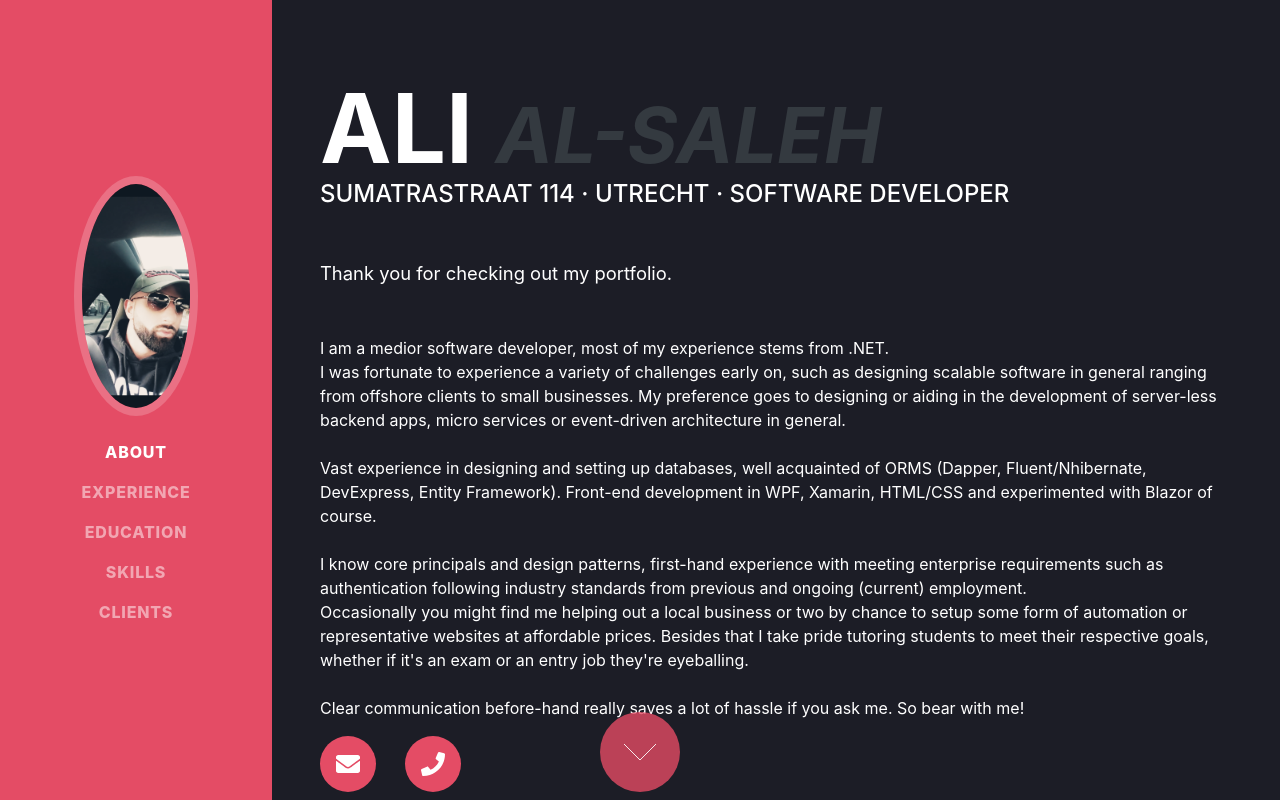
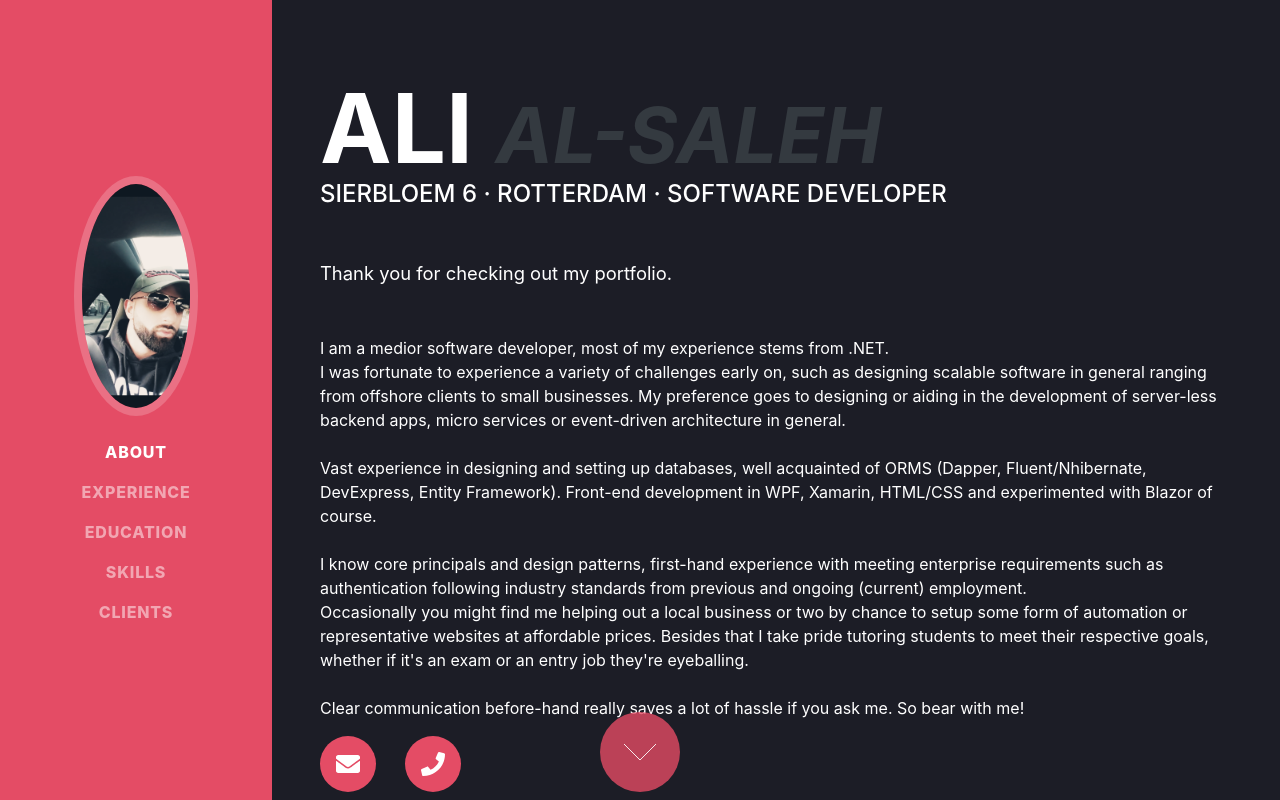
Before and after one commit to Xellios/alialsaleh.github.io, a plain HTML site: page index.html in a window 1280 px wide. Shown: the top 800 px of the page. Drawn offline with nearby package versions, Linux system fonts and the light colour scheme; a script that the page names is missing; a web font is replaced by a local one.

Commit message:
Update index.html

```diff
--- a/index.html
+++ b/index.html
@@ -43,7 +43,7 @@
                         <span class="text-primary font-italic" style="font-size: 0.8em !important; color: #343a40 !important">al-Saleh</span>
                     </h1>
                     <div class="subheading mb-5">
-                        Sumatrastraat 114 · Utrecht · Software Developer
+                        Sierbloem 6 · Rotterdam · Software Developer
                     </div>
                     <p class="lead mb-5">
                         Thank you for checking out my portfolio.
```
